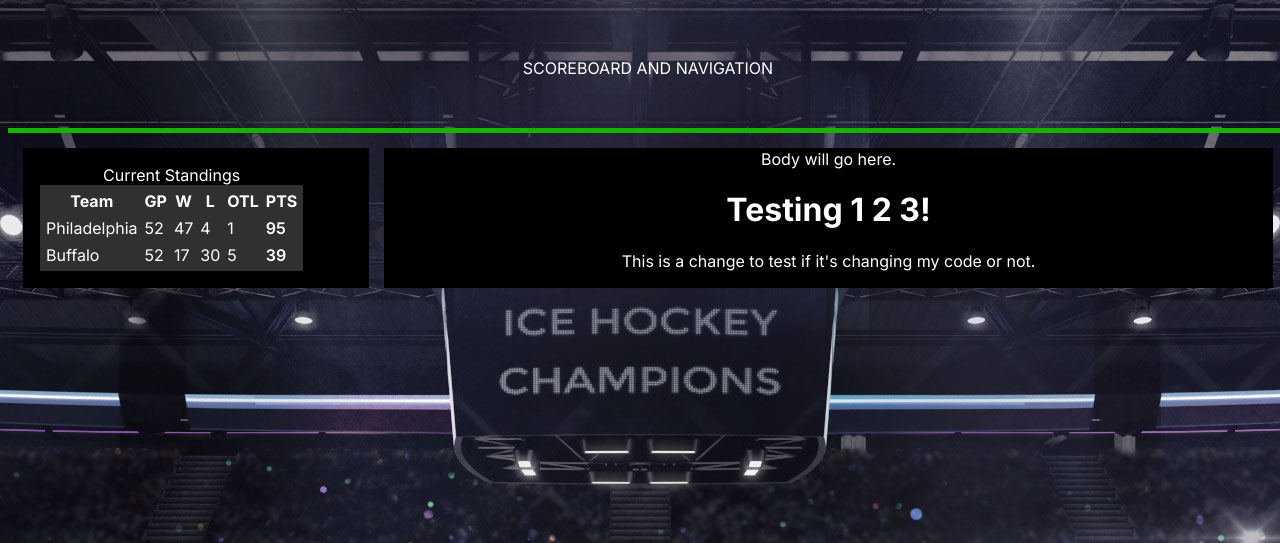
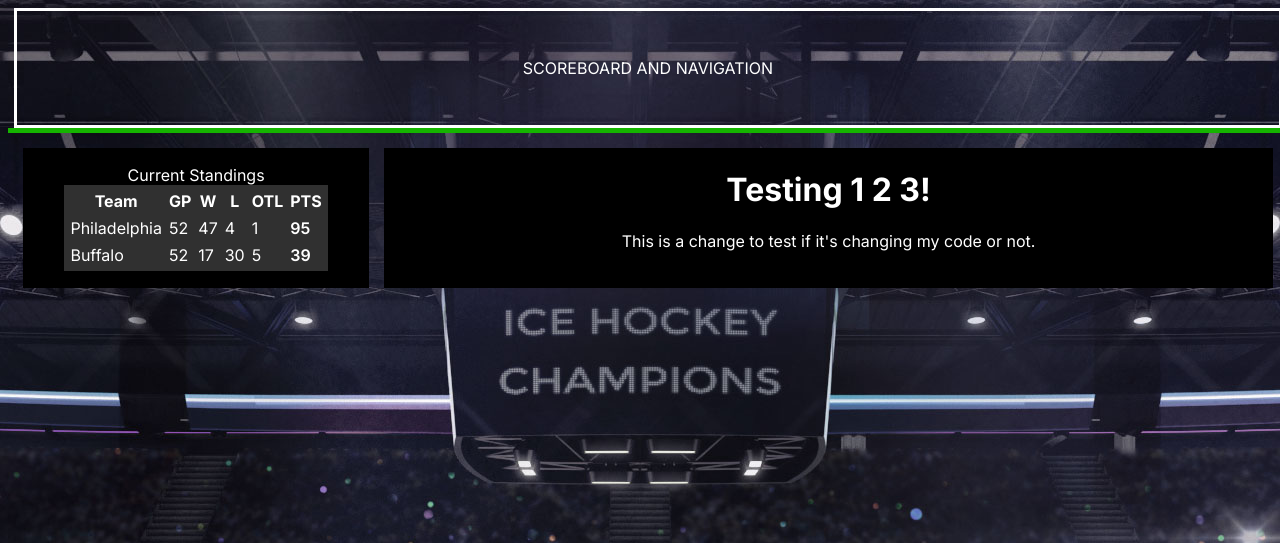
Before and after one commit to thebigschnoz/GHL-Website, a Django app: page / in a window 1280 px wide. Shown: the top 543 px of the page. Run offline with Django 5.2, Linux system fonts and the light colour scheme.

Commit message:
minor change

```diff
--- a/GHLWebsiteDjango/GHLWebsiteApp/static/GHLWebsiteApp/mainstyle.css
+++ b/GHLWebsiteDjango/GHLWebsiteApp/static/GHLWebsiteApp/mainstyle.css
@@ -27,11 +27,10 @@ body {
   display: flex;
   justify-content: center;
   align-items: center;
-  width: 100%;
+  width: 99%;
   min-height: 120px;
   height: 120px;
-  border: 3px;
-  border-color: white;
+  border: 3px solid white;
 }
 
 #leftbar {
--- a/GHLWebsiteDjango/GHLWebsiteApp/templates/GHLWebsiteApp/layout.html
+++ b/GHLWebsiteDjango/GHLWebsiteApp/templates/GHLWebsiteApp/layout.html
@@ -15,13 +15,13 @@
 
 <body>
 	<main id="sup">
-		<div id="fakescoreboard"><!-- TODO: Scoreboard and Navigation will go here --><center>SCOREBOARD AND NAVIGATION</center></div>
+		<center><div id="fakescoreboard"><!-- TODO: Scoreboard and Navigation will go here --><center>SCOREBOARD AND NAVIGATION</center></div></center>
 		<div id="divider"></div>
 		<center>
 		<table>
 			<tr>
 				<td id="leftbar">
-					<table>
+					<center><table>
 					<tr>
 						<td>
 						<center>Current Standings
@@ -54,10 +54,9 @@
 						</center>
 						</td>
 					</tr>
-					</table>
+					</table></center>
 				</td>
 				<td id="rightbar">
-					<center>Body will go here.</center>
 		{% block body %}
 		{% endblock %}
 				</td>
```
